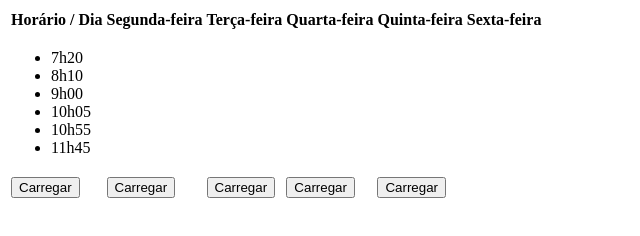
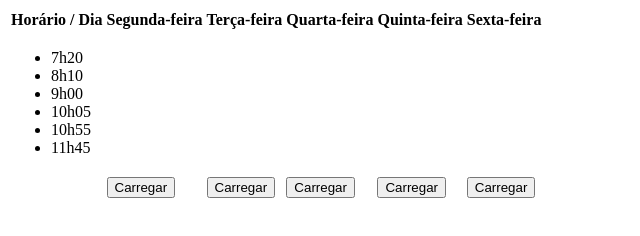
Before and after one commit to grilhinho/3tri, a plain HTML site: page index.html in a window 1280 px wide. Shown: the whole page, without its empty margins (0-640 px from the left). Drawn offline with Linux system fonts and the light colour scheme.

Commit message:
Update index.html

```diff
--- a/index.html
+++ b/index.html
@@ -27,26 +27,44 @@
                             <li>10h05</li>
                             <li>10h55</li>
                             <li>11h45</li>
-                        </ul><!--  -->
+                        </ul>
 
                     </td>
-                    <td id = "segunda" > </td>
-                    <td id = "terça" > </td>
-                    <td id = "quarta" > </td>
-                    <td id = "quinta" > </td>
-                    <td id = "sexta" > </td>
+                    <td id = "segunda"> </td>
+                    <td id = "terça"> </td>
+                    <td id = "quarta"> </td>
+                    <td id = "quinta"> </td>
+                    <td id = "sexta"> </td>
                 </tr>
+
                 <tr>
-                    <td> <button onclick="carregar_horario('segunda')"> Carregar</button></td>
-                    <td> <button onclick="carregar_horario('terça')"> Carregar</button></td>
-                    <td> <button onclick="carregar_horario('quarta')"> Carregar</button></td>
-                    <td> <button onclick="carregar_horario('quinta')"> Carregar</button></td>
-                    <td> <button onclick="carregar_horario('sexta')"> Carregar</button></td>
+                    <td></td>
+                    <td> <button onclick="carregar_horario('segunda')">Carregar</button></td>
+                    <td> <button onclick="carregar_horario('terça')">Carregar</button></td>
+                    <td> <button onclick="carregar_horario('quarta')">Carregar</button></td>
+                    <td> <button onclick="carregar_horario('quinta')">Carregar</button></td>
+                    <td> <button onclick="carregar_horario('sexta')">Carregar</button></td>
                 </tr>
+
 
             </tbody>
         </table>
     </main>
     <footer></footer>
+    <script>
+    async function carregar_horario(dia){
+        const coluna_dia = document.getElementById(dia)
+        try{
+            const link= "http://localhost:3000/horario"
+
+        } catch (erro){
+            alert(erro)
+            coluna_dia.innerHTML = "Erro ao carregar Horários!"
+        }
+
+    }
+
+
+    </script>
 </body>
 </html>
```
